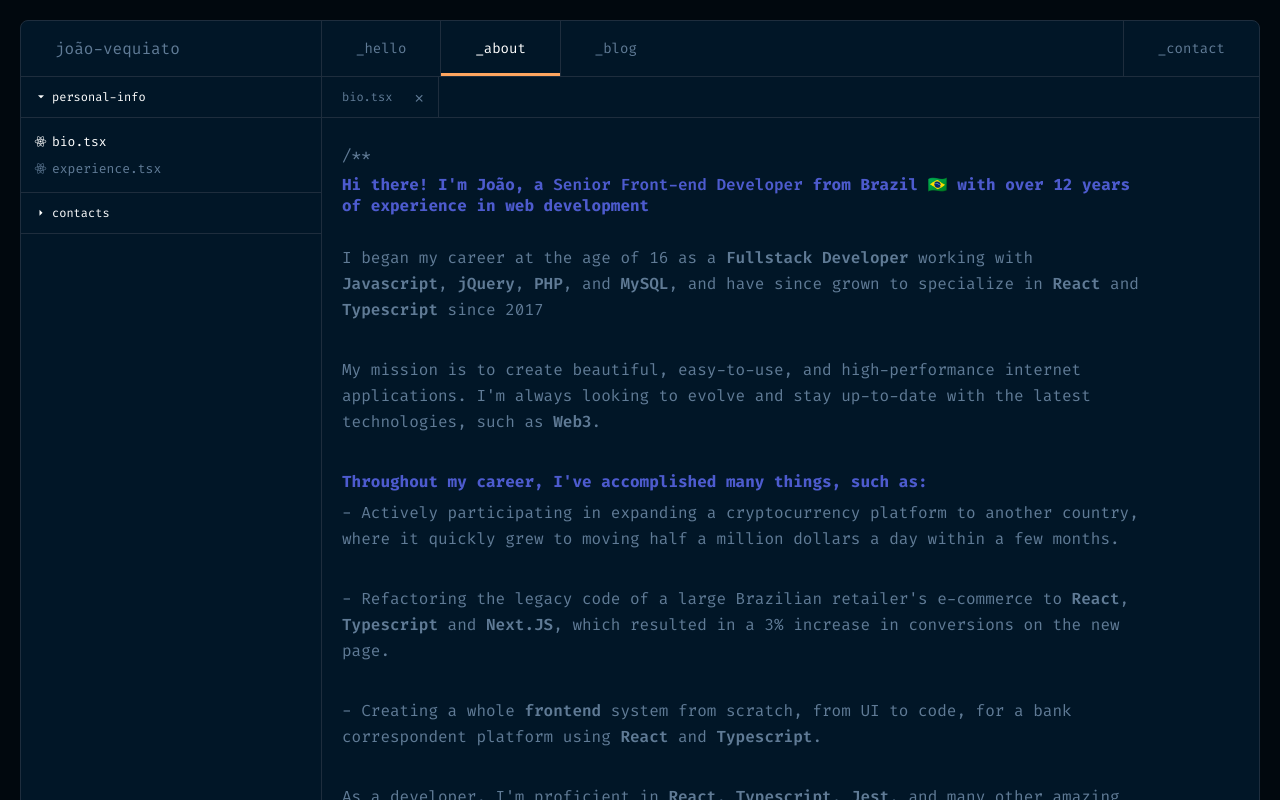
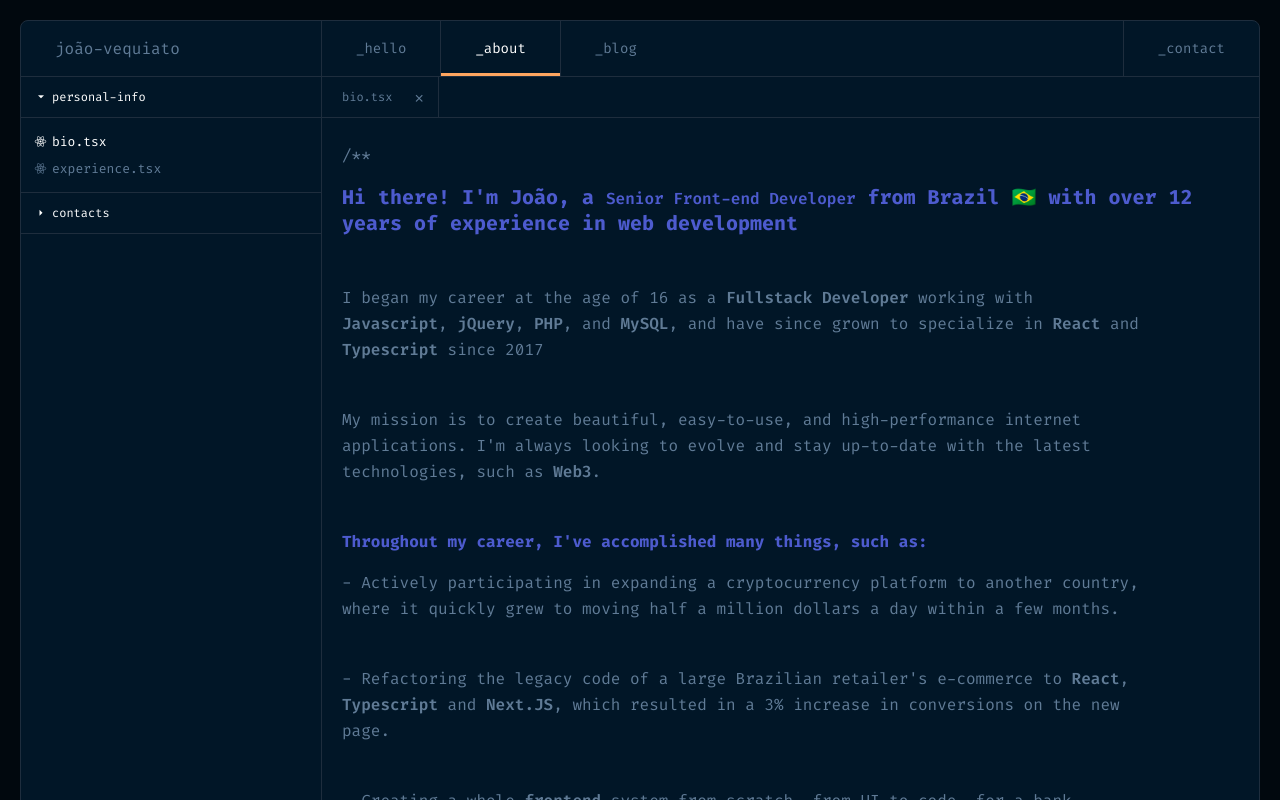
Before and after one commit to jgamaraalv/portfolio, a Next.js app: page /about/bio in a window 1280 px wide. Shown: the top 800 px of the page. Built offline with nearby package versions, Linux system fonts and the light colour scheme.

Commit message:
css adjusts

```diff
--- a/src/app/(internal)/about/about.module.css
+++ /dev/null
@@ -1,46 +0,0 @@
-.container {
-  display: flex;
-  flex-direction: column;
-  width: 100%;
-}
-
-.container h1 {
-  font-size: 16px;
-  max-width: 800px;
-}
-
-.container h2 {
-  font-size: 16px;
-}
-
-.container small {
-  display: block;
-}
-
-.container > div {
-  width: 100%;
-}
-
-.content {
-  width: 100%;
-  padding: 20px;
-  min-height: calc(100vh - 117px - 57px - 40px);
-}
-
-.content b {
-  color: var(--purple-color);
-}
-
-.content p {
-  margin-bottom: 5px;
-  margin-top: 5px;
-  max-width: 800px;
-  line-height: 26px;
-}
-
-@media (min-width: 981px) {
-  .container {
-    min-height: calc(100vh - 54px - 60px - 40px);
-    flex-direction: row;
-  }
-}
--- a/src/app/(internal)/about/layout.tsx
+++ b/src/app/(internal)/about/layout.tsx
@@ -1,5 +1,3 @@
-import styles from "./about.module.css";
-
 import Sidebar, { Tab } from "@/components/Sidebar";
 import Breadcrumb from "@/components/Breadcrumb";
 
@@ -41,13 +39,13 @@ export default function AboutLayout({
   children: React.ReactNode;
 }) {
   return (
-    <div className={styles.container}>
+    <div className="internal-container">
       <Sidebar tabs={tabs} />
 
       <div>
         <Breadcrumb />
 
-        <div className={styles.content}>{children}</div>
+        <div className="internal-content content-height">{children}</div>
       </div>
     </div>
   );
--- a/src/app/(internal)/blog/blog.module.css
+++ /dev/null
@@ -1,112 +0,0 @@
-.container {
-  display: flex;
-  flex-direction: column;
-  width: 100%;
-}
-
-.container h1 {
-  font-size: 20px;
-  max-width: 800px;
-  margin-bottom: 20px;
-}
-
-.container h2,
-.container h3 {
-  font-size: 16px;
-  margin-bottom: 10px;
-  margin-top: 30px;
-  color: var(--purple-color);
-}
-
-.container small {
-  display: block;
-}
-
-.content {
-  width: 100%;
-  padding: 20px;
-  min-height: calc(100vh - 117px - 57px - 40px);
-  max-width: 980px;
-}
-
-.content ol {
-  padding-left: 29px;
-  font-size: 16px;
-}
-
-.content ol li {
-  margin-bottom: 10px;
-}
-
-.content svg {
-  display: none;
-}
-
-.content p > code {
-  background-color: var(--grey-blue-color);
-  padding: 2px 5px;
-  border-radius: 5px;
-  color: var(--medium-blue-color);
-}
-
-.content pre {
-  background-color: var(--medium-blue-color);
-  color: var(--grey-blue-color);
-  padding: 20px;
-  border-radius: 5px;
-  font-size: 16px;
-  margin: 20px 0;
-  overflow: scroll;
-}
-
-.content pre + div {
-  display: none;
-}
-
-.content b {
-  color: var(--purple-color);
-}
-
-.content p {
-  margin-bottom: 15px;
-  margin-top: 5px;
-  max-width: 800px;
-  line-height: 26px;
-}
-
-.content a {
-  font-size: 16px;
-  text-decoration: underline;
-  color: var(--green-color);
-}
-
-.content article > em {
-  display: flex;
-  margin-top: 30px;
-  align-items: center;
-  flex-wrap: wrap;
-}
-
-.content article > em small {
-  margin-left: 5px;
-  padding: 5px 10px;
-  background-color: var(--medium-blue-color);
-  color: var(--grey-blue-color);
-  border-radius: 5px;
-}
-
-.content h4,
-.content em {
-  font-size: 16px;
-}
-
-@media (min-width: 981px) {
-  .container {
-    min-height: calc(100vh - 54px - 60px - 40px);
-    flex-direction: row;
-  }
-
-  .container > div:nth-child(2) {
-    width: calc(100% - 301px);
-  }
-}
--- a/src/app/home.module.css
+++ b/src/app/home.module.css
@@ -3,7 +3,6 @@
   align-items: center;
   justify-content: center;
   padding: 30px 18px;
-  min-height: calc(100vh - 117px - 57px - 40px);
 }
 
 .content h1,
@@ -55,10 +54,6 @@
 }
 
 @media (min-width: 981px) {
-  .content {
-    height: calc(100vh - 54px - 60px - 40px);
-  }
-
   .content h2 {
     color: var(--purple-color);
   }
--- a/src/app/page.tsx
+++ b/src/app/page.tsx
@@ -3,7 +3,7 @@ import styles from "./home.module.css";
 export default function Home() {
   return (
     <section>
-      <div className={styles.content}>
+      <div className={`${styles.content} content-height`}>
         <div>
           <p>
             <small>Hello, I am</small>
--- a/src/styles/globals.css
+++ b/src/styles/globals.css
@@ -62,6 +62,10 @@ h2 {
   padding: 20px;
 }
 
+.content-height {
+  min-height: calc(100vh - 117px - 57px - 40px);
+}
+
 .main-content {
   width: 100%;
   background: var(--light-blue-color);
@@ -69,6 +73,106 @@ h2 {
   border: 1px solid var(--lines-color);
   display: flex;
   flex-direction: column;
+}
+
+.internal-container {
+  display: flex;
+  flex-direction: column;
+  width: 100%;
+}
+
+.internal-container h1 {
+  font-size: 20px;
+  margin-bottom: 20px;
+}
+
+.internal-container h2,
+.internal-container h3 {
+  font-size: 16px;
+  margin-bottom: 10px;
+  margin-top: 30px;
+  color: var(--purple-color);
+}
+
+.internal-container small {
+  display: block;
+}
+
+.internal-content {
+  width: 100%;
+  padding: 20px;
+  max-width: 980px;
+}
+
+.internal-content ol {
+  padding-left: 29px;
+  font-size: 16px;
+}
+
+.internal-content ol li {
+  margin-bottom: 10px;
+}
+
+.internal-content svg {
+  display: none;
+}
+
+.internal-content p > code {
+  background-color: var(--grey-blue-color);
+  padding: 2px 5px;
+  border-radius: 5px;
+  color: var(--medium-blue-color);
+}
+
+.internal-content pre {
+  background-color: var(--medium-blue-color);
+  color: var(--grey-blue-color);
+  padding: 20px;
+  border-radius: 5px;
+  font-size: 16px;
+  margin: 20px 0;
+  overflow: scroll;
+}
+
+.internal-content pre + div {
+  display: none;
+}
+
+.internal-content b {
+  color: var(--purple-color);
+}
+
+.internal-content p {
+  margin-bottom: 15px;
+  margin-top: 5px;
+  max-width: 800px;
+  line-height: 26px;
+}
+
+.internal-content a {
+  font-size: 16px;
+  text-decoration: underline;
+  color: var(--green-color);
+}
+
+.internal-content article > em {
+  display: flex;
+  margin-top: 30px;
+  align-items: center;
+  flex-wrap: wrap;
+}
+
+.internal-content article > em small {
+  margin-left: 5px;
+  padding: 5px 10px;
+  background-color: var(--medium-blue-color);
+  color: var(--grey-blue-color);
+  border-radius: 5px;
+}
+
+.internal-content h4,
+.internal-content em {
+  font-size: 16px;
 }
 
 footer {
@@ -86,6 +190,26 @@ em {
   font-weight: 600;
 }
 
+.loader {
+  width: 48px;
+  height: 48px;
+  border: 5px solid #fff;
+  border-bottom-color: transparent;
+  border-radius: 50%;
+  display: inline-block;
+  box-sizing: border-box;
+  animation: rotation 1s linear infinite;
+}
+
+@keyframes rotation {
+  0% {
+    transform: rotate(0deg);
+  }
+  100% {
+    transform: rotate(360deg);
+  }
+}
+
 @media (min-width: 981px) {
   h1 {
     font-size: 62px;
@@ -94,4 +218,16 @@ em {
   h2 {
     font-size: 32px;
   }
+
+  .content-height {
+    min-height: calc(100vh - 54px - 60px - 40px);
+  }
+
+  .internal-container {
+    flex-direction: row;
+  }
+
+  .internal-container > div:nth-child(2) {
+    width: calc(100% - 301px);
+  }
 }
```
Also changed, not shown: src/app/(internal)/blog/layout.tsx (+3 -5 lines), src/app/loading.tsx (added, +11 -0 lines).
